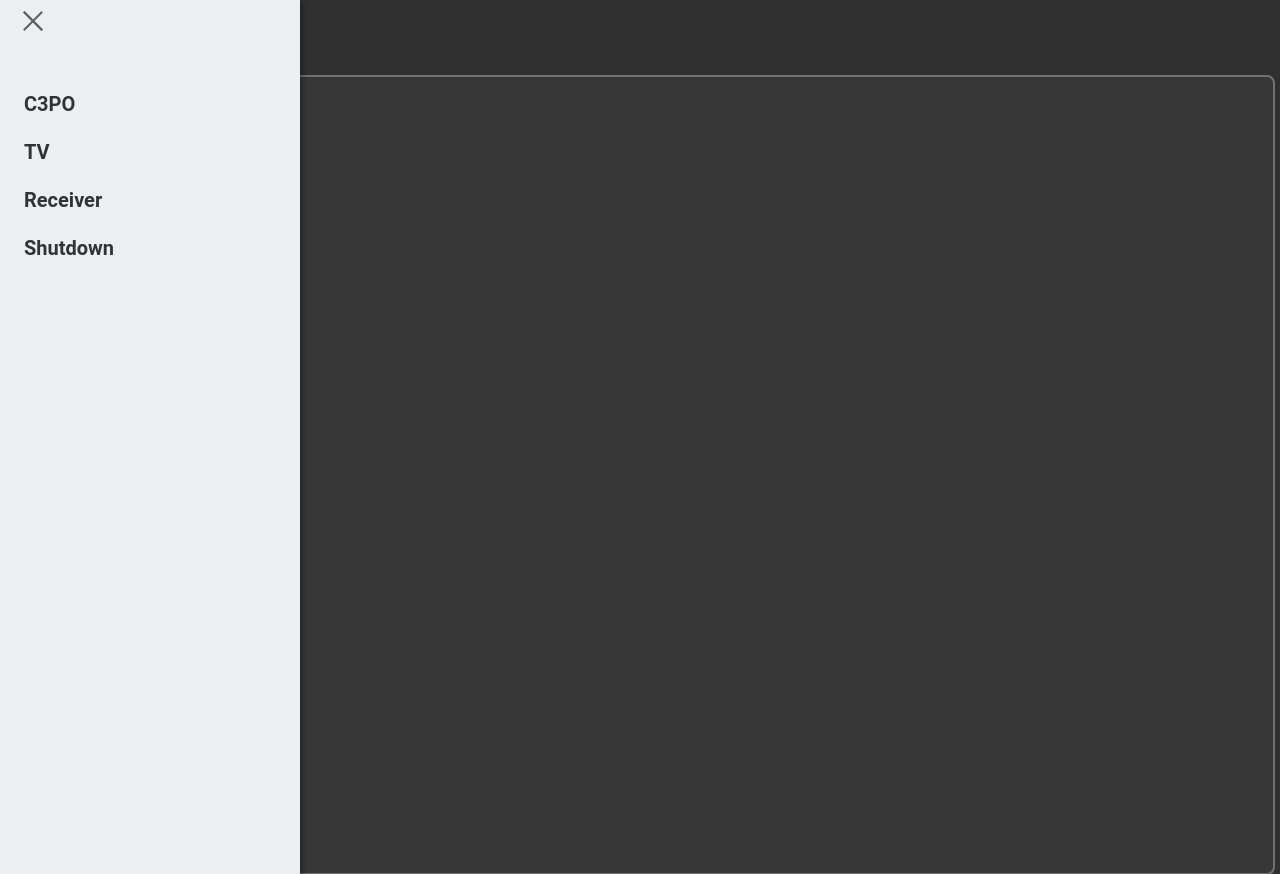
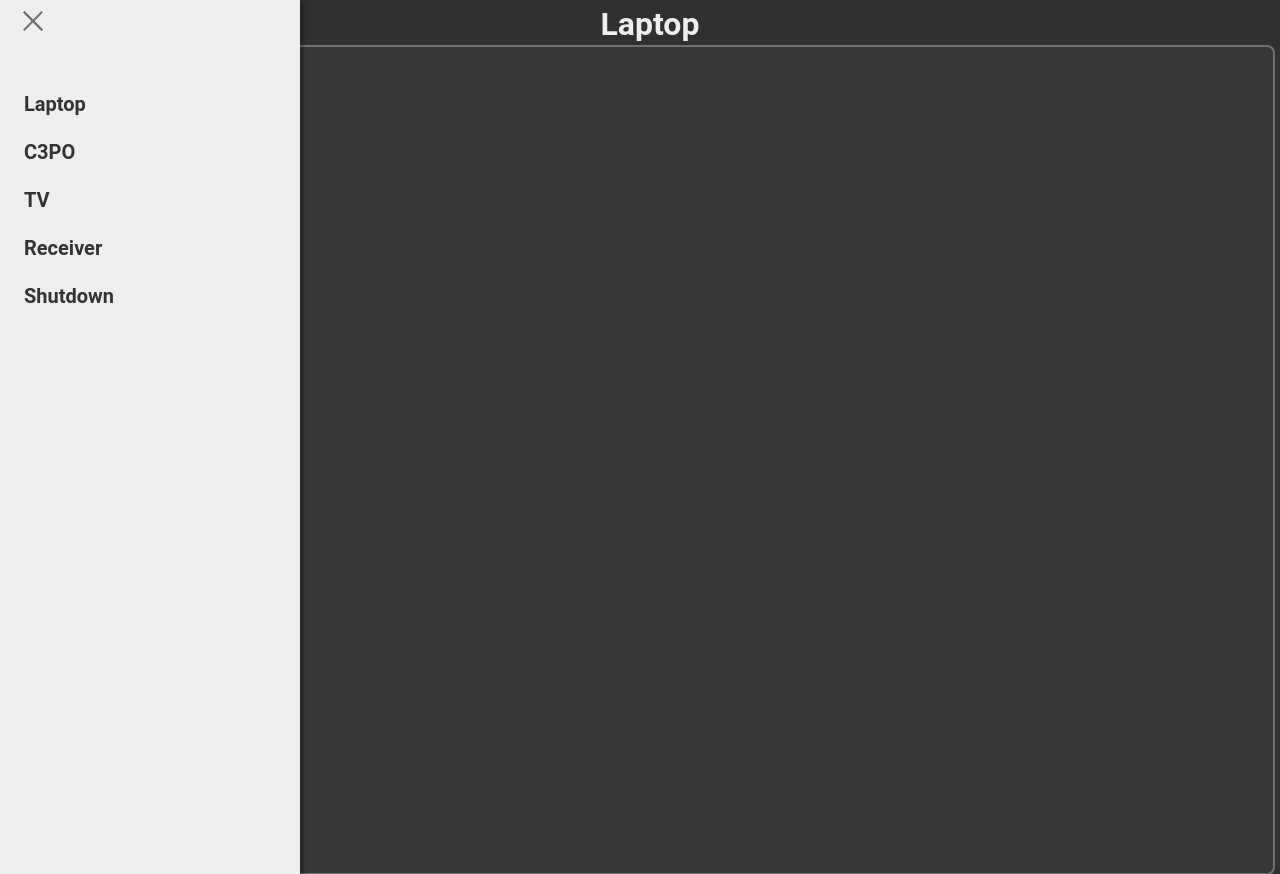
Before and after one commit to StefaanDhondt/PyRemote, a Flask app: page / in a window 1280 px wide, after a click that opens the changed part. Shown: the top 874 px of the page. Run offline with Flask 3, Linux system fonts and the light colour scheme.

Commit message:
Add configuration, support for multiple WindowsPC & IR remotes.

```diff
--- a/config.json
+++ b/config.json
@@ -1,18 +1,42 @@
 {
-  "DEVICES": [
-    {
-      "type": "Windows PC",
-      "name": "C3PO",
+  "DEVICES": {
+    "Laptop": {
+      "type": "WindowsPC",
+      "host": "10.0.0.6:5000",
+      "MAC address": "58-A0-23-AB-93-DE"
+    },
+    "C3PO": {
+      "type": "WindowsPC",
       "host": "10.0.0.3:5000",
       "MAC address": "40-61-86-C1-92-2F"
     },
-    {
+    "TV": {
       "type": "IR",
-      "name": "TV"
+      "lirc_name": "??",
+      "buttons": [
+        {
+          "name": "Power",
+          "lirc_key_code": "KEY_POWER"
+        }
+      ]
     },
-    {
+    "Receiver": {
       "type": "IR",
-      "name": "Receiver"
+      "lirc_name": "??",
+      "buttons": [
+        {
+          "name": "Power",
+          "lirc_key_code": "KEY_POWER"
+        },
+        {
+          "name": "VolUp",
+          "lirc_key_code": "KEY_VOLUMEUP"
+        },
+        {
+          "name": "VolDown",
+          "lirc_key_code": "KEY_VOLUMEDOWN"
+        }
+      ]
     }
-  ]
+  }
 }
--- a/requirements.txt
+++ b/requirements.txt
@@ -1,4 +1 @@
 Flask
-pywin32
-flask-sock
-pyinstaller
--- /dev/null
+++ b/requirements_WindowsPC.txt
@@ -0,0 +1,4 @@
+Flask
+pywin32
+flask-sock
+pyinstaller
--- a/static/script.js
+++ b/static/WindowsPC.js
@@ -1,18 +1,3 @@
-function log(msg)
-{
-  const container = document.getElementById("log");
-  container.textContent = `${msg} \n${container.textContent}`;
-}
-
-function toggle_menu() {
-  var x = document.getElementById("menu");
-  if (x.style.display === "block") {
-    x.style.display = "none";
-  } else {
-    x.style.display = "block";
-  }
-}
-
 var start_touch = null;
 var new_touch = null;
 var start_cursor = null;
--- /dev/null
+++ b/static/menu.css
@@ -0,0 +1,75 @@
+#menu__toggle {
+  opacity: 0;
+}
+#menu__toggle:checked + .menu__btn > span {
+  transform: rotate(45deg);
+  background-color: #717171;
+}
+#menu__toggle:checked + .menu__btn > span::before {
+  top: 0;
+  transform: rotate(0deg);
+  background-color: #717171;
+}
+#menu__toggle:checked + .menu__btn > span::after {
+  top: 0;
+  transform: rotate(90deg);
+  background-color: #717171;
+}
+.menu__btn {
+  position: absolute;
+  top: 20px;
+  left: 20px;
+  width: 26px;
+  height: 26px;
+  cursor: pointer;
+  z-index: 1;
+}
+.menu__btn > span,
+.menu__btn > span::before,
+.menu__btn > span::after {
+  display: block;
+  position: absolute;
+  width: 100%;
+  height: 2px;
+  background-color: #EEEEEE;
+  transition-duration: .25s;
+}
+.menu__btn > span::before {
+  content: '';
+  top: -8px;
+}
+.menu__btn > span::after {
+  content: '';
+  top: 8px;
+}
+
+.menu__box {
+  display: block;
+  position: fixed;
+  top: 0;
+  left: -300px;
+  width: 300px;
+  height: 100%;
+  margin: 0;
+  padding: 80px 0;
+  list-style: none;
+  background-color: #EEEEEE;
+  box-shadow: 2px 2px 6px rgba(0, 0, 0, .4);
+  transition-duration: .25s;
+}
+.menu__item {
+  display: block;
+  padding: 12px 24px;
+  color: #333;
+  font-family: 'Roboto', sans-serif;
+  font-size: 20px;
+  font-weight: 600;
+  text-decoration: none;
+  transition-duration: .25s;
+}
+.menu__item:hover {
+  background-color: #CFD8DC;
+}
+#menu__toggle:checked ~ .menu__box {
+  left: 0px !important;
+}
--- a/static/style.css
+++ b/static/style.css
@@ -14,79 +14,19 @@ body {
 }
 
 .hamburger-menu {
-  height: 70px;
+  height: 40px;
+  width: 100%;
+  display: flex;
+  flex-direction: row;
 }
 
-#menu__toggle {
-  opacity: 0;
-}
-#menu__toggle:checked + .menu__btn > span {
-  transform: rotate(45deg);
-}
-#menu__toggle:checked + .menu__btn > span::before {
-  top: 0;
-  transform: rotate(0deg);
-}
-#menu__toggle:checked + .menu__btn > span::after {
-  top: 0;
-  transform: rotate(90deg);
-}
-#menu__toggle:checked ~ .menu__box {
-  left: 0 !important;
-}
-.menu__btn {
-  position: fixed;
-  top: 20px;
-  left: 20px;
-  width: 26px;
-  height: 26px;
-  cursor: pointer;
-  z-index: 1;
-}
-.menu__btn > span,
-.menu__btn > span::before,
-.menu__btn > span::after {
-  display: block;
-  position: absolute;
+.menu_title {
+  text-align: center;
   width: 100%;
-  height: 2px;
-  background-color: #616161;
-  transition-duration: .25s;
-}
-.menu__btn > span::before {
-  content: '';
-  top: -8px;
-}
-.menu__btn > span::after {
-  content: '';
-  top: 8px;
-}
-.menu__box {
-  display: block;
-  position: fixed;
-  top: 0;
-  left: -100%;
-  width: 300px;
-  height: 100%;
-  margin: 0;
-  padding: 80px 0;
-  list-style: none;
-  background-color: #ECEFF1;
-  box-shadow: 2px 2px 6px rgba(0, 0, 0, .4);
-  transition-duration: .25s;
-}
-.menu__item {
-  display: block;
-  padding: 12px 24px;
-  color: #333;
+  padding: 5px;
+  margin: 0px;
+  color: #EEEEEE;
   font-family: 'Roboto', sans-serif;
-  font-size: 20px;
-  font-weight: 600;
-  text-decoration: none;
-  transition-duration: .25s;
-}
-.menu__item:hover {
-  background-color: #CFD8DC;
 }
 
 #touchpad {
@@ -171,9 +111,3 @@ body {
   position: fixed;
   left: 120%;
 }
-
-#log {
-  background-color: lightblue;
-  height: 70px;
-  display: none;
-}
--- /dev/null
+++ b/templates/IR.html
@@ -0,0 +1,5 @@
+<div id="buttons">
+  {% for button in current_device.buttons %}
+  	<input type="button" value="{{ button.name }}" class="keyboard_button">
+  {% endfor %}
+</div>
--- /dev/null
+++ b/templates/Template.html
@@ -0,0 +1,33 @@
+<!DOCTYPE html>
+<html>
+
+<head>
+	<link rel="stylesheet" type= "text/css" href= "{{ url_for('static', filename='style.css') }}">
+	<link rel="stylesheet" type= "text/css" href= "{{ url_for('static', filename='menu.css') }}">
+	<title>PyRemote	</title>
+  <meta name="viewport" content="width=device-width, user-scalable=no">
+</head>
+
+<body scroll="no">
+	<div id="root_box">
+		<div class="hamburger-menu">
+			<input id="menu__toggle" type="checkbox" />
+			<label class="menu__btn" for="menu__toggle">
+				<span></span>
+			</label>
+			<ul class="menu__box">
+				{% for device in devices %}
+  				<li><a class="menu__item" href="Device?device_name={{device.name}}">{{device.name}}</a></li>
+				{% endfor %}
+				<li><a class="menu__item" href="shutdown">Shutdown</a></li>
+			</ul>
+			<h1 class="menu_title">{{current_device.name}}</h1>
+		</div>
+    {% if current_device.type == "WindowsPC" %}
+      {% include "WindowsPC.html" %}
+    {% else %}
+      {% include "IR.html" %}
+    {% endif %}
+	</div>
+</body>
+</html>
--- /dev/null
+++ b/templates/WindowsPC.html
@@ -0,0 +1,20 @@
+
+<canvas id="touchpad"></canvas>
+<div id="mouse_box">
+	<input type="button" value="" class="mouse_button" id="left_click">
+	<input type="button" value="" class="mouse_button" id="right_click">
+</div>
+<div id="keyboard_box">
+	<input type="button" value="Esc" class="keyboard_button" id="esc">
+	<input type="button" value="" class="keyboard_button" id="playpause">
+	<input type="button" value="" class="keyboard_button" id="voldown">
+	<input type="button" value="" class="keyboard_button" id="volup">
+	<input type="button" value="" class="keyboard_button" id="keyboard">
+	<input type="button" value="" class="keyboard_button" id="shutdown">
+</div>
+<input type="password" id="hidden_text_field">
+
+<script type="text/javascript">
+	var host = "{{ current_device.host }}"
+</script>
+<script type="text/javascript" src="{{ url_for('static', filename='WindowsPC.js') }}"></script>
--- a/templates/index.html
+++ /dev/null
@@ -1,46 +0,0 @@
-<!DOCTYPE html>
-<html>
-
-<head>
-	<link rel="stylesheet" type= "text/css" href= "{{ url_for('static', filename='style.css') }}">
-	<title>PyRemote	</title>
-  <meta name="viewport" content="width=device-width, user-scalable=no">
-</head>
-
-<body scroll="no">
-	<div id="root_box">
-		<div class="hamburger-menu">
-			<input id="menu__toggle" type="checkbox" />
-			<label class="menu__btn" for="menu__toggle">
-				<span></span>
-			</label>
-
-			<ul class="menu__box">
-				{% for device in devices %}
-				<li><a class="menu__item" href="#">{{device}}</a></li>
-				{% endfor %}
-				<li><a class="menu__item" href="shutdown">Shutdown</a></li>
-			</ul>
-		</div>
-		<canvas id="touchpad"></canvas>
-		<div id="mouse_box">
-			<input type="button" value="" class="mouse_button" id="left_click">
-			<input type="button" value="" class="mouse_button" id="right_click">
-		</div>
-		<div id="keyboard_box">
-			<input type="button" value="Esc" class="keyboard_button" id="esc">
-			<input type="button" value="" class="keyboard_button" id="playpause">
-			<input type="button" value="" class="keyboard_button" id="voldown">
-			<input type="button" value="" class="keyboard_button" id="volup">
-			<input type="button" value="" class="keyboard_button" id="keyboard">
-			<input type="button" value="" class="keyboard_button" id="shutdown">
-		</div>
-		<input type="password" id="hidden_text_field">
-		<pre id="log"></pre>
-	</div>
-	<script type="text/javascript">
-		var host = "{{ host }}"
-	</script>
-	<script type="text/javascript" src="{{ url_for('static', filename='script.js') }}"></script>
-</body>
-</html>
```
Also changed, not shown: PyRemote.py (+18 -99 lines), WinUtils.py (added, +92 -0 lines), static/menu.js (added).
